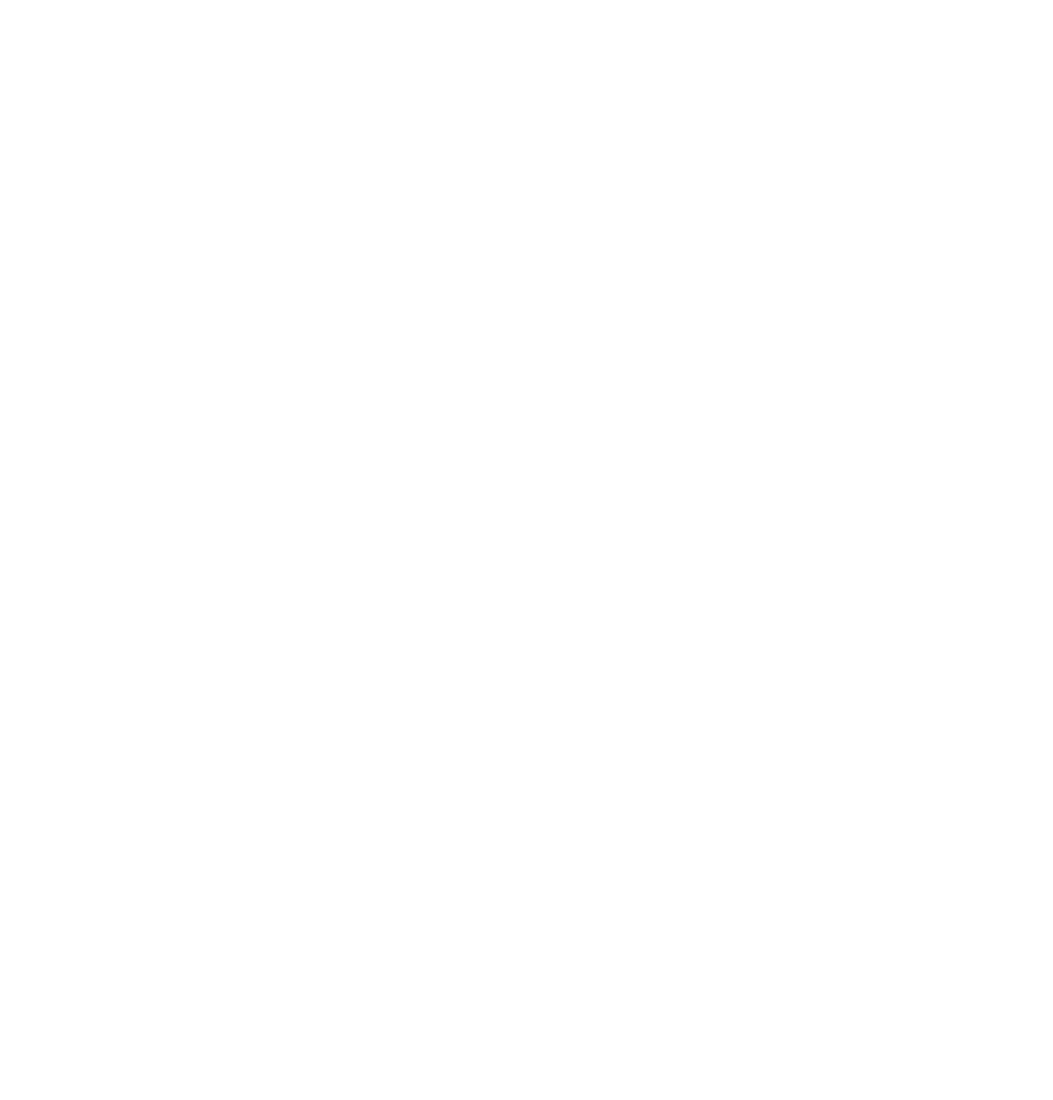
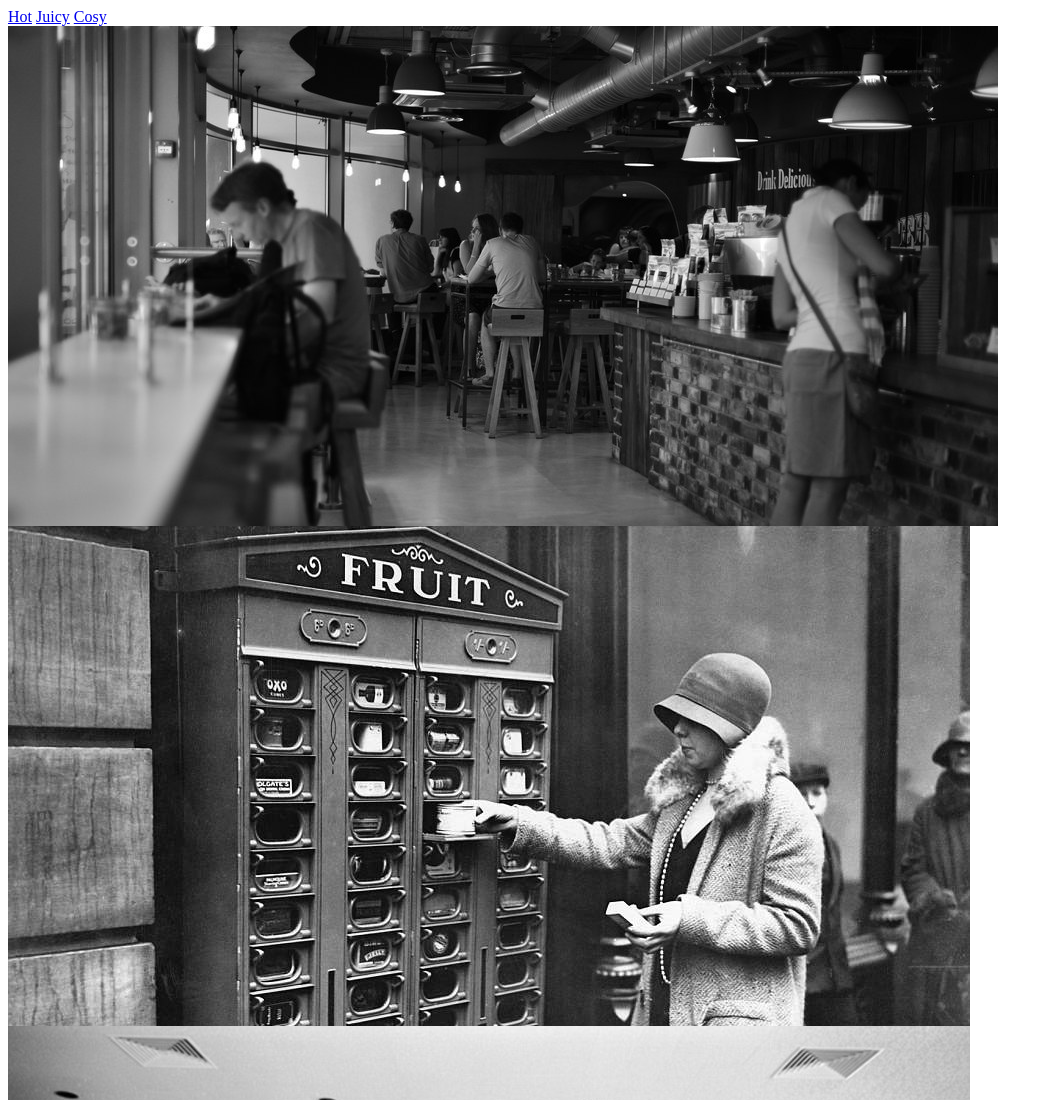
Before and after one commit to TechBoxNorth/cafe-retro, a plain HTML site: page index.html in a window 1280 px wide. Shown: the top 1100 px of the page, without its empty margins (0-1053 px from the left). Before the commit the page ends 800 px from the top, so only its background shows below. Drawn offline with Linux system fonts and the light colour scheme; a web font is replaced by a local one.

Commit message:
did some work on sections

```diff
--- a/index.html
+++ b/index.html
@@ -3,8 +3,28 @@
   <head>
     <meta charset="UTF-8" />
     <meta name="viewport" content="width=device-width, initial-scale=1.0" />
-    <title>Document</title>
+    <title>Café Retro</title>
     <link rel="stylesheet" href="style.css" />
+    <link rel="preconnect" href="https://fonts.googleapis.com" />
+    <link rel="preconnect" href="https://fonts.gstatic.com" crossorigin />
+    <link
+      href="https://fonts.googleapis.com/css2?family=Poiret+One&family=Spirax&display=swap"
+      rel="stylesheet"
+    />
   </head>
-  <body></body>
+  <body>
+    <header>
+      <nav>
+        <a href="#section-hot">Hot</a>
+        <a href="#section-juicy">Juicy</a>
+        <a href="#section-cosy">Cosy</a>
+      </nav>
+    </header>
+    <main>
+      <section id="section-hot"></section>
+      <section id="section-juicy"></section>
+      <section id="section-cosy"></section>
+    </main>
+    <footer></footer>
+  </body>
 </html>
--- a/style.css
+++ b/style.css
@@ -0,0 +1,20 @@
+#section-hot {
+  background-image: url(hot.jpg);
+  background-repeat: no-repeat;
+  width: 100%;
+  height: 500px;
+}
+
+#section-juicy {
+  background-image: url(juicy.jpg);
+  background-repeat: no-repeat;
+  width: 100%;
+  height: 500px;
+}
+
+#section-cosy {
+  background-image: url(cosy.jpg);
+  background-repeat: no-repeat;
+  width: 100%;
+  height: 500px;
+}
```
